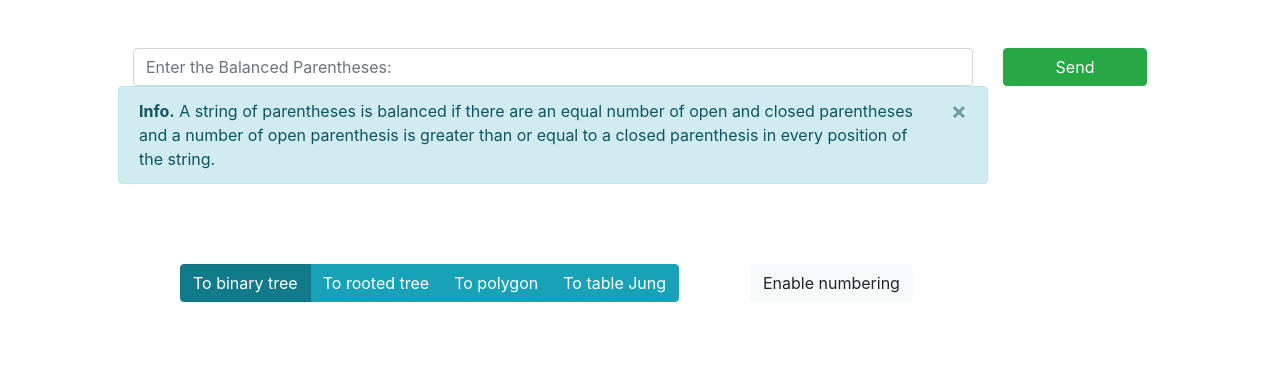
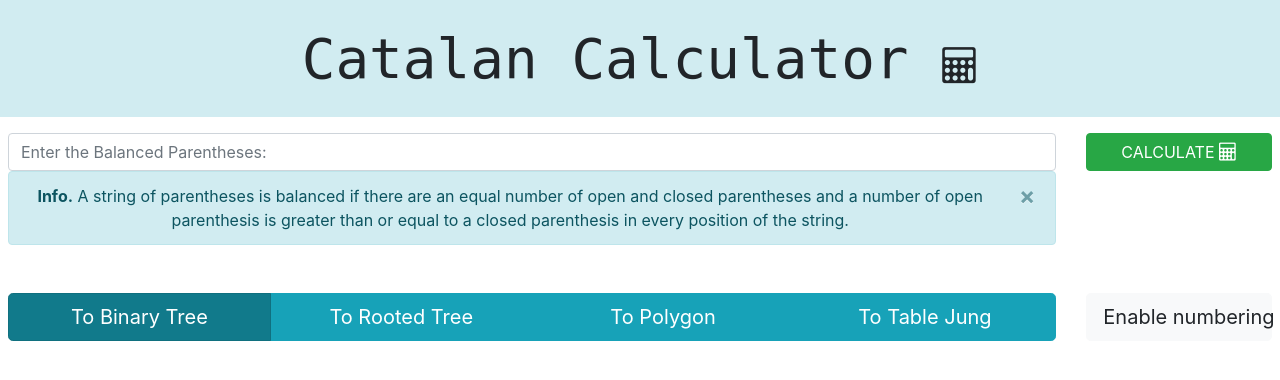
Before and after one commit to goo-goo-goo-joob/Catalan-Number, a Django app: page /new in a window 1280 px wide. Shown: the top 380 px of the page. Run offline with Django 3.2, Linux system fonts and the light colour scheme; some libraries are stand-ins or nearby versions.

Commit message:
More design

```diff
--- a/Calculate/templates/calculate/index_new.html
+++ b/Calculate/templates/calculate/index_new.html
@@ -4,63 +4,100 @@
     <meta charset="UTF-8">
     <meta name="viewport" content="width=device-width, initial-scale=1">
     <link rel="stylesheet" href="https://maxcdn.bootstrapcdn.com/bootstrap/4.1.3/css/bootstrap.min.css">
+    <link rel="stylesheet" href="https://cdnjs.cloudflare.com/ajax/libs/font-awesome/4.7.0/css/font-awesome.min.css">
     <script src="https://ajax.googleapis.com/ajax/libs/jquery/3.3.1/jquery.min.js"></script>
     <script src="https://cdnjs.cloudflare.com/ajax/libs/popper.js/1.14.3/umd/popper.min.js"></script>
     <script src="https://maxcdn.bootstrapcdn.com/bootstrap/4.1.3/js/bootstrap.min.js"></script>
     <title>Catalan calculator</title>
+    <style>
+        .prokrutka {
+
+            background: #fff; /* цвет фона, белый */
+            overflow-x: auto; /* прокрутка по вертикали */
+            overflow-y: hidden; /* прокрутка по вертикали */
+        }
+
+        #style-1::-webkit-scrollbar-track {
+            -webkit-box-shadow: inset 0 0 6px rgba(0, 0, 0, 0.3);
+            border-radius: 12px;
+            background-color: #F5F5F5;
+        }
+
+        #style-1::-webkit-scrollbar {
+            width: 30px;
+            background-color: #F5F5F5;
+        }
+
+        #style-1::-webkit-scrollbar-thumb {
+            border-radius: 12px;
+            -webkit-box-shadow: inset 0 0 6px rgba(0, 0, 0, .3);
+            background-color: #17a2b8;
+        }
+    </style>
 </head>
 <body>
 <form action="" method="post" onchange="reDraw()" id="form">
     {% csrf_token %}
-
-    <div class="container">
-        <div class="form-group row p-5">
+    <h1 class="display-4 text-center" style="
+    font-family: monospace;
+    /* font-size: 24px; */
+    font-style: normal;
+    font-variant: normal;
+    /* font-weight: 700; */
+    /* line-height: 26.4px; */
+    background-color: #d1ecf1;
+    padding:  25px 0;
+    /* border-color:  red; */
+    /* text-shadow: 0 0 8px #00aef5; */
+    /* color: #10209e; */
+">Catalan Calculator <i class="fa fa-calculator" style="font-size:36px"></i></h1>
+    <div class="form-group row p-2">
         <div class="col-sm-10">
-                <input type="text" name="brackets" class="form-control" placeholder="Enter the Balanced Parentheses:" id="brackets" required>
+            <input type="text" name="brackets" class="form-control" placeholder="Enter the Balanced Parentheses:"
+                   id="brackets" required>
             <div class="form-control-feedback">
                 <div id="alert" class="alert alert-danger d-none" align="center">
-
                 </div>
+            </div>
+            <div class="alert alert-info alert-dismissible fade show" align="center">
+                <button type="button" class="close" data-dismiss="alert">&times;</button>
+                <strong>Info.</strong> A string of parentheses is balanced if there are an equal number of open and
+                closed
+                parentheses and a number of open parenthesis is greater than or equal to a closed parenthesis in
+                every
+                position of the string.
             </div>
         </div>
         <div class="btn-group-toggle col-sm-2">
-                <input type="submit" class="btn btn-success btn-block" value="Send">
+            <button type="submit" class="btn btn-success btn-block"  id="load"
+                    data-loading-text="<i class='fa fa-circle-o-notch fa-spin'></i> Calculating...">CALCULATE  <i class="fa fa-calculator" style="font-size:18px"></i></button>
         </div>
-            <div class="alert alert-info alert-dismissible fade show col-sm-10">
-                <button type="button" class="close" data-dismiss="alert">&times;</button>
-                <strong>Info.</strong> A string of parentheses is balanced if there are an equal number of open and
-                closed
-                parentheses and a number of open parenthesis is greater than or equal to a closed parenthesis in every
-                position of the string.
-            </div>
-        </div>
+
     </div>
 
 
-    <div class="container">
-        <div class="form-group row">
-            <div class="col-sm-1"></div>
-            <div class="btn-group btn-group-toggle col-sm-6" data-toggle="buttons">
-                <label class="btn btn-info active">
-                    <input type="radio" name="struct" id="bin" value="bin" autocomplete="off" checked> To binary tree
+    <div class="form-group row p-2">
+        <div class="btn-group btn-group-toggle col-sm-10" data-toggle="buttons">
+            <label class="btn btn-info btn-lg active col-sm-4">
+                <input type="radio" name="struct" id="bin" value="bin" autocomplete="off" checked> To Binary Tree
             </label>
-                <label class="btn btn-info">
-                    <input type="radio" name="struct" id="root" value="root" autocomplete="off"> To rooted tree
+            <label class="btn btn-info btn-lg col-sm-4">
+                <input type="radio" name="struct" id="root" value="root" autocomplete="off"> To Rooted Tree
             </label>
-                <label class="btn btn-info">
-                    <input type="radio" name="struct" id="poly" value="poly" autocomplete="off"> To polygon
+            <label class="btn btn-info btn-lg col-sm-4">
+                <input type="radio" name="struct" id="poly" value="poly" autocomplete="off"> To Polygon
             </label>
-                <label class="btn btn-info">
-                    <input type="radio" name="struct" id="table" value="table" autocomplete="off"> To table Jung
+            <label class="btn btn-info btn-lg col-sm-4">
+                <input type="radio" name="struct" id="table" value="table" autocomplete="off"> To Table Jung
             </label>
         </div>
         <div class="btn-group-toggle col-sm-2" data-toggle="buttons">
-                <label class="btn btn-light">
+            <label class="btn btn-light btn-lg btn-block">
                 <input type="checkbox" autocomplete="off" id="fl" name="flag"> Enable numbering
             </label>
         </div>
-            <div class="col-sm-3"></div>
-        </div>
+
+
     </div>
 
 
@@ -69,6 +106,28 @@
             let target = document.getElementById('fl');
             target.parentNode.hidden = !!document.getElementById('table').checked;
         }
+
+        $(document).ready(function() {
+            $('#load').on('click', function() {
+                var $this = $(this);
+                var loadingText = '<i class="fa fa-circle-o-notch fa-spin"></i> Calculating...';
+                if ($(this).html() !== loadingText) {
+                    $this.data('original-text', $(this).html());
+                    $this.html(loadingText);
+                }
+                setTimeout(function() {
+                    $this.html($this.data('original-text'));
+                }, 0);
+            });
+            $.ajax({
+                type: "POST",
+                url: '',
+                data: form.serialize(), // serializes the form's elements.
+                complete: function(){
+
+                }
+            })
+        })
 
         document.addEventListener("DOMContentLoaded", reDraw);
 
@@ -84,8 +143,10 @@
                         $('#img-result').attr('src', data.img);
                         $('#alert').addClass('d-none');
                     }
-                    else
-                        $('#alert').removeClass('d-none').html('<strong>Error!</strong>');
+                    else {
+                        $('#img-result').attr('src', "");
+                        $('#alert').removeClass('d-none').html("<strong>Error!</strong> " + data.error);
+                    }
                 }
             });
 
@@ -95,9 +156,9 @@
 
 </form>
 
-
+<div class="prokrutka" id="style-1">
     <img src="" id="img-result" class="mx-auto d-block">
-
+</div>
 
 </body>
 </html>
--- a/Calculate/views.py
+++ b/Calculate/views.py
@@ -61,6 +61,7 @@ def index_new(request):
 
         name = 'static/gen-img/%i.jpg' % int(time.time())
         code = check(brackets)
+        error = ''
         if struct == 'poly' and code == 0:
             try:
                 polygon(brackets, 'Calculate/' + name, choice)
@@ -79,7 +80,15 @@ def index_new(request):
                     code = subprocess.call(['Cat_Tree_Win.exe', brackets, 'Calculate/' + name])
             elif struct == 'table':
                 code = subprocess.call(['Cat_Jung.exe', brackets, 'Calculate/' + name])
-        result = {"result": code == 0, "img": name}
+        if code == 1:
+            error = 'Incorrect bracket structure.'
+        elif code == 2:
+            error = 'Invalid symbol.'
+        elif code == 3:
+            error = 'Unable to open file.'
+        elif code == 4:
+            error = "Too long request. Memory fail."
+        result = {"result": code == 0,"error": error, "img": name}
         return JsonResponse(result, safe=False)
     else:
         return render(request, 'calculate/index_new.html', )
```
Lines whose indentation alone changed are shown as unchanged.
